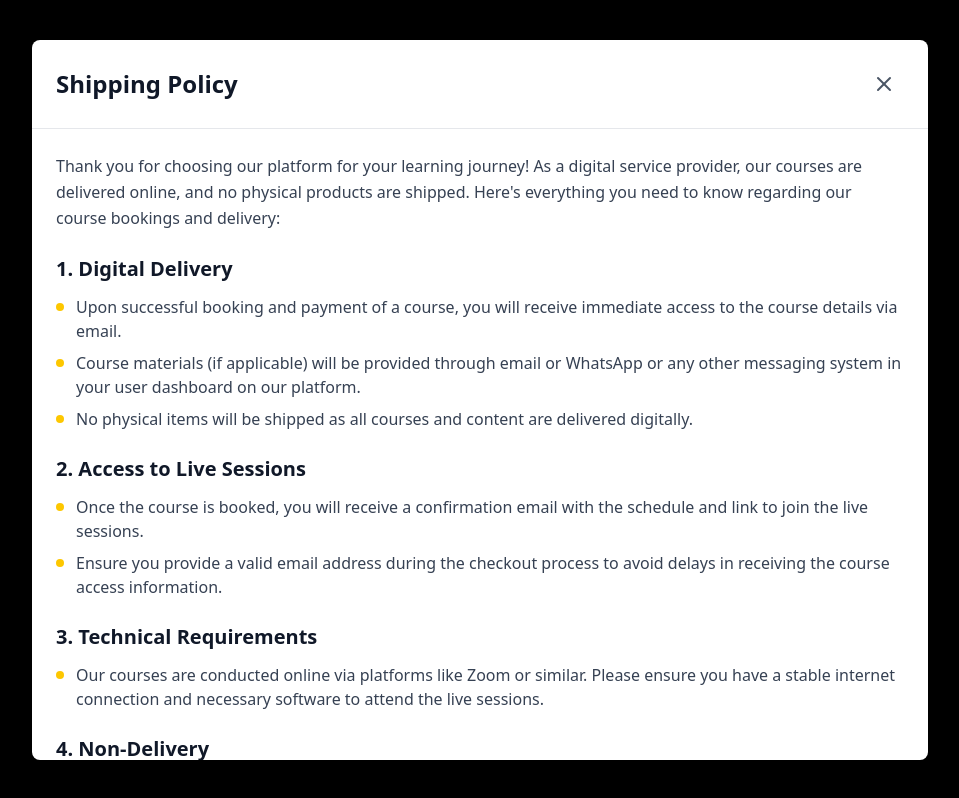
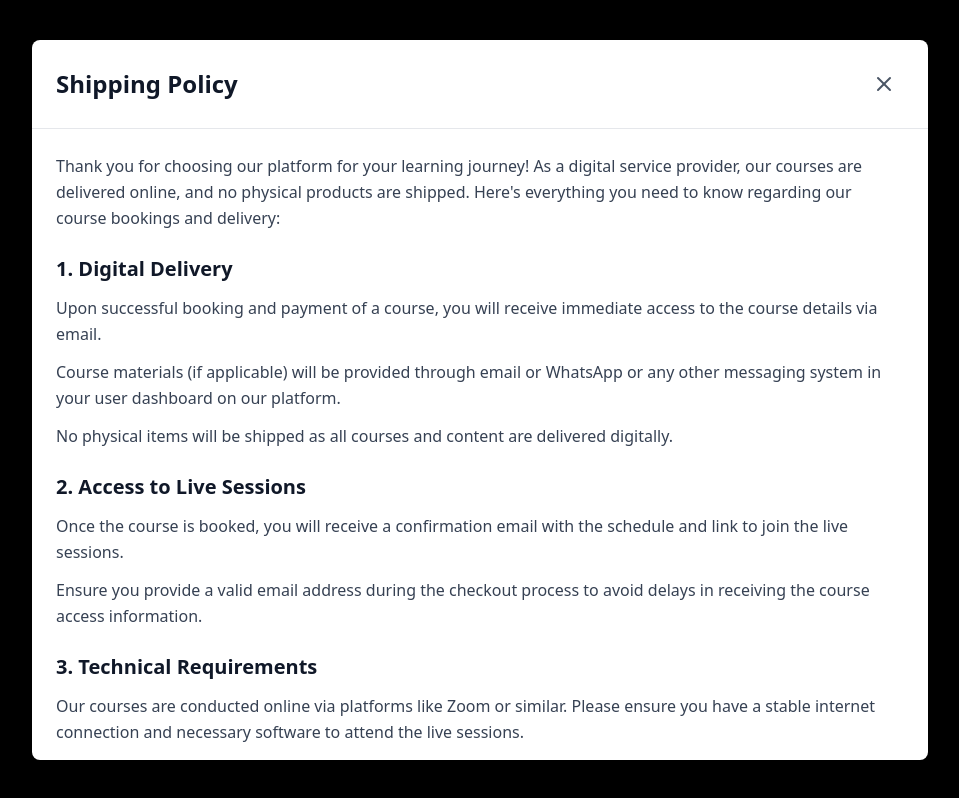
Before and after one commit to remote-cto/ultralit, a Next.js app: page / in a window 1280 px wide. Both pictures are taken after a click on the button "Shipping Policy". Shown: the part 4758-5556 px from the top of the page, without its empty margins (160-1119 px from the left). Built offline with nearby package versions, Linux system fonts and the light colour scheme.

Commit message:
fix the tag issue

```diff
--- a/app/components/Shipping.tsx
+++ b/app/components/Shipping.tsx
@@ -38,24 +38,15 @@ const ShippingModal: React.FC<ShippingModalProps> = ({ isOpen, onClose }) => {
             <h3 className="text-xl font-semibold text-gray-900 mb-3">
               1. Digital Delivery
             </h3>
-            <ul className="space-y-2 text-gray-700">
-              <li className="flex items-start">
-                <span className="w-2 h-2 bg-yellow-400 rounded-full mt-2 mr-3 flex-shrink-0"></span>
-                Upon successful booking and payment of a course, you will
-                receive immediate access to the course details via email.
-              </li>
-              <li className="flex items-start">
-                <span className="w-2 h-2 bg-yellow-400 rounded-full mt-2 mr-3 flex-shrink-0"></span>
-                Course materials (if applicable) will be provided through email
-                or WhatsApp or any other messaging system in your user dashboard
-                on our platform.
-              </li>
-              <li className="flex items-start">
-                <span className="w-2 h-2 bg-yellow-400 rounded-full mt-2 mr-3 flex-shrink-0"></span>
-                No physical items will be shipped as all courses and content are
-                delivered digitally.
-              </li>
-            </ul>
+            <p className="text-gray-700 leading-relaxed mb-3">
+              Upon successful booking and payment of a course, you will receive immediate access to the course details via email.
+            </p>
+            <p className="text-gray-700 leading-relaxed mb-3">
+              Course materials (if applicable) will be provided through email or WhatsApp or any other messaging system in your user dashboard on our platform.
+            </p>
+            <p className="text-gray-700 leading-relaxed">
+              No physical items will be shipped as all courses and content are delivered digitally.
+            </p>
           </div>
 
           {/* 2. Access to Live Sessions */}
@@ -63,19 +54,12 @@ const ShippingModal: React.FC<ShippingModalProps> = ({ isOpen, onClose }) => {
             <h3 className="text-xl font-semibold text-gray-900 mb-3">
               2. Access to Live Sessions
             </h3>
-            <ul className="space-y-2 text-gray-700">
-              <li className="flex items-start">
-                <span className="w-2 h-2 bg-yellow-400 rounded-full mt-2 mr-3 flex-shrink-0"></span>
-                Once the course is booked, you will receive a confirmation email
-                with the schedule and link to join the live sessions.
-              </li>
-              <li className="flex items-start">
-                <span className="w-2 h-2 bg-yellow-400 rounded-full mt-2 mr-3 flex-shrink-0"></span>
-                Ensure you provide a valid email address during the checkout
-                process to avoid delays in receiving the course access
-                information.
-              </li>
-            </ul>
+            <p className="text-gray-700 leading-relaxed mb-3">
+              Once the course is booked, you will receive a confirmation email with the schedule and link to join the live sessions.
+            </p>
+            <p className="text-gray-700 leading-relaxed">
+              Ensure you provide a valid email address during the checkout process to avoid delays in receiving the course access information.
+            </p>
           </div>
 
           {/* 3. Technical Requirements */}
@@ -83,14 +67,9 @@ const ShippingModal: React.FC<ShippingModalProps> = ({ isOpen, onClose }) => {
             <h3 className="text-xl font-semibold text-gray-900 mb-3">
               3. Technical Requirements
             </h3>
-            <ul className="space-y-2 text-gray-700">
-              <li className="flex items-start">
-                <span className="w-2 h-2 bg-yellow-400 rounded-full mt-2 mr-3 flex-shrink-0"></span>
-                Our courses are conducted online via platforms like Zoom or
-                similar. Please ensure you have a stable internet connection and
-                necessary software to attend the live sessions.
-              </li>
-            </ul>
+            <p className="text-gray-700 leading-relaxed">
+              Our courses are conducted online via platforms like Zoom or similar. Please ensure you have a stable internet connection and necessary software to attend the live sessions.
+            </p>
           </div>
 
           {/* 4. Non-Delivery */}
@@ -98,21 +77,16 @@ const ShippingModal: React.FC<ShippingModalProps> = ({ isOpen, onClose }) => {
             <h3 className="text-xl font-semibold text-gray-900 mb-3">
               4. Non-Delivery
             </h3>
-            <ul className="space-y-2 text-gray-700">
-              <li className="flex items-start">
-                <span className="w-2 h-2 bg-yellow-400 rounded-full mt-2 mr-3 flex-shrink-0"></span>
-                In the unlikely event that you do not receive your course access
-                email within 24 hours of payment, please contact our support
-                team at{" "}
+            <p className="text-gray-700 leading-relaxed">
+              In the unlikely event that you do not receive your course access email within 24 hours of payment, please contact our support team at{" "}
               <a
                 href="mailto:connect@xworks.live"
-                  className="text-yellow-600 hover:text-yellow-700 underline"
+                className="text-blue-600 hover:text-blue-700 underline"
               >
                 connect@xworks.live
               </a>{" "}
               for assistance.
-              </li>
-            </ul>
+            </p>
           </div>
 
           {/* 5. Rescheduling and Cancellations */}
@@ -120,19 +94,13 @@ const ShippingModal: React.FC<ShippingModalProps> = ({ isOpen, onClose }) => {
             <h3 className="text-xl font-semibold text-gray-900 mb-3">
               5. Rescheduling and Cancellations
             </h3>
-            <ul className="space-y-2 text-gray-700">
-              <li className="flex items-start">
-                <span className="w-2 h-2 bg-yellow-400 rounded-full mt-2 mr-3 flex-shrink-0"></span>
-                If the live course you've enrolled in needs to be rescheduled,
-                you will be notified via email and provided with the new dates
-                or times.
-              </li>
-              <li className="flex items-start">
-                <span className="w-2 h-2 bg-yellow-400 rounded-full mt-2 mr-3 flex-shrink-0"></span>
+            <p className="text-gray-700 leading-relaxed mb-3">
+              If the live course you've enrolled in needs to be rescheduled, you will be notified via email and provided with the new dates or times.
+            </p>
+            <p className="text-gray-700 leading-relaxed">
               For cancellations or refunds, please refer to our{" "}
               <span className="font-semibold">Refund Policy</span>.
-              </li>
-            </ul>
+            </p>
           </div>
 
           {/* 6. Customer Support */}
@@ -140,27 +108,23 @@ const ShippingModal: React.FC<ShippingModalProps> = ({ isOpen, onClose }) => {
             <h3 className="text-xl font-semibold text-gray-900 mb-3">
               6. Customer Support
             </h3>
-            <ul className="space-y-2 text-gray-700">
-              <li className="flex items-start">
-                <span className="w-2 h-2 bg-yellow-400 rounded-full mt-2 mr-3 flex-shrink-0"></span>
-                For any issues or queries related to your course access, feel
-                free to contact our support team at{" "}
+            <p className="text-gray-700 leading-relaxed">
+              For any issues or queries related to your course access, feel free to contact our support team at{" "}
               <a
                 href="mailto:connect@xworks.live"
-                  className="text-yellow-600 hover:text-yellow-700 underline"
+                className="text-blue-600 hover:text-blue-700 underline"
               >
                 connect@xworks.live
               </a>{" "}
               or call us at{" "}
               <a
                 href="tel:+917383808881"
-                  className="text-yellow-600 hover:text-yellow-700 underline"
+                className="text-blue-600 hover:text-blue-700 underline"
               >
                 +91 73838-08881
               </a>
               .
-              </li>
-            </ul>
+            </p>
           </div>
         </div>
 
```
Lines whose indentation alone changed are shown as unchanged.
